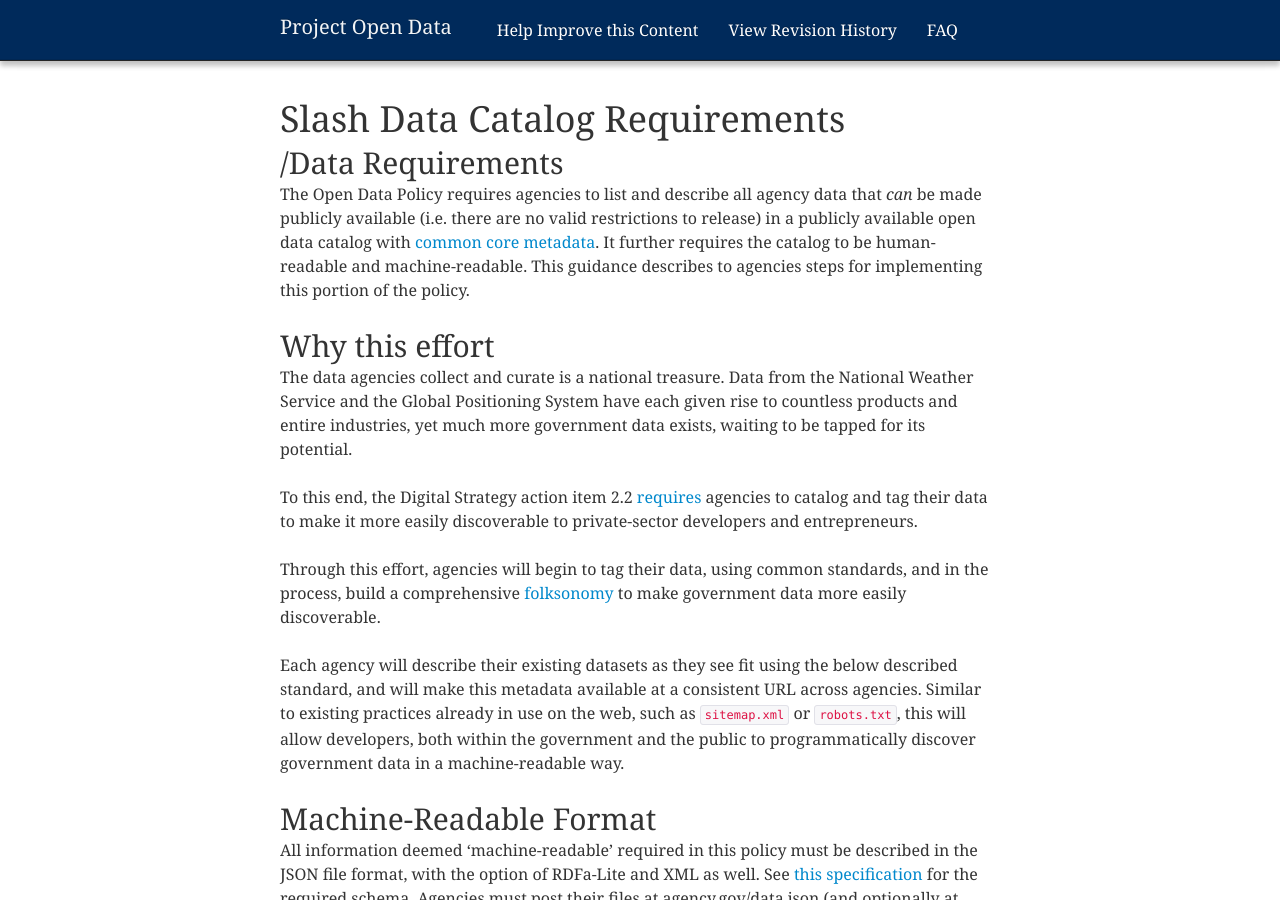
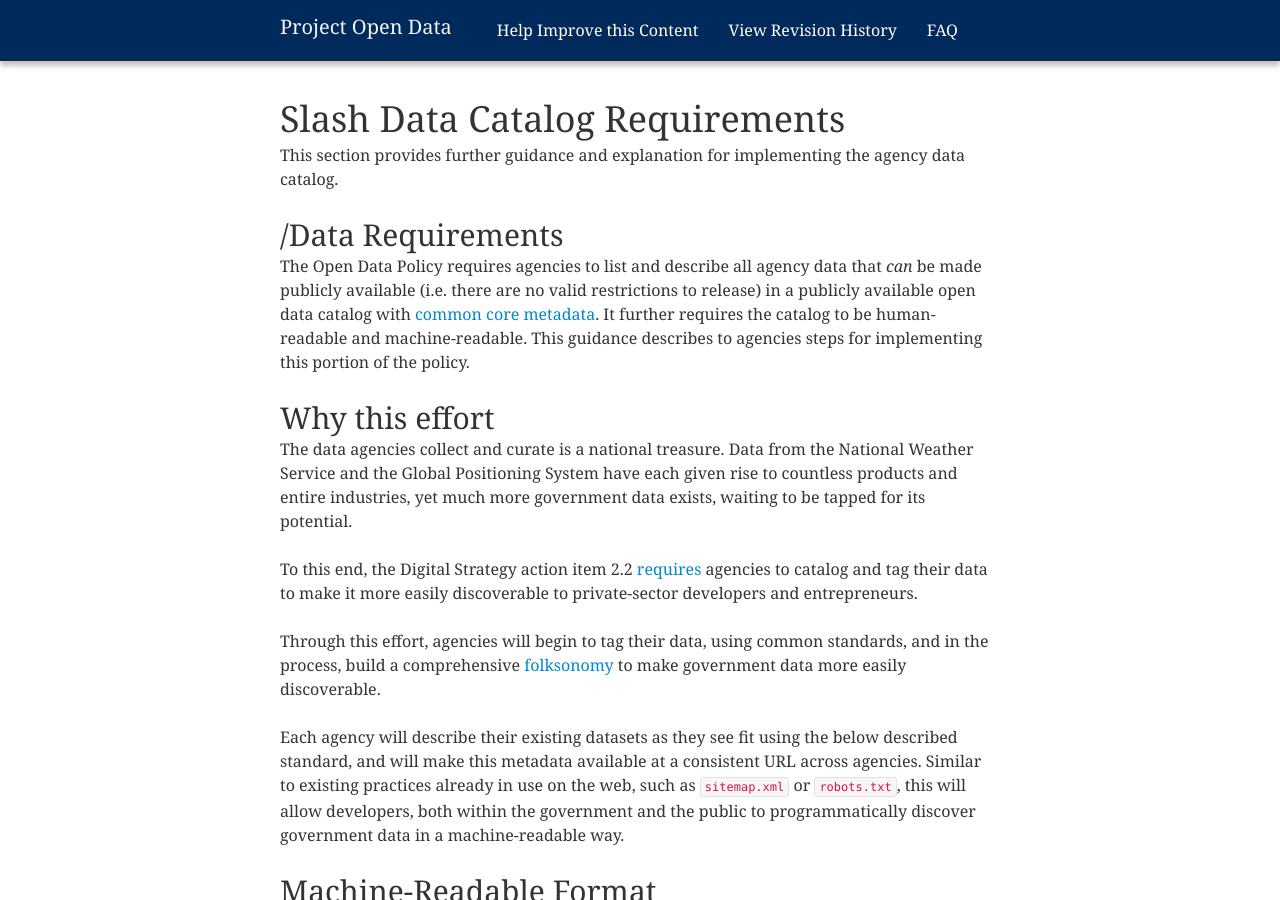
Before and after one commit to gbinal/p-o-d.github.com, a Jekyll site: the page built from catalog.md, in a window 1280 px wide and 900 px high. Built offline with Jekyll 4.4.1, drawn with Linux system fonts in a browser that asks for light colours; nearby versions of some CDN libraries.

Commit message:
added a brief intro

```diff
--- a/catalog.md
+++ b/catalog.md
@@ -4,6 +4,8 @@ title: Slash Data Catalog Requirements
 permalink: /catalog/
 filename: catalog.md
 ---
+
+This section provides further guidance and explanation for implementing the agency data catalog.
 
 /Data Requirements
 ------------------
```
